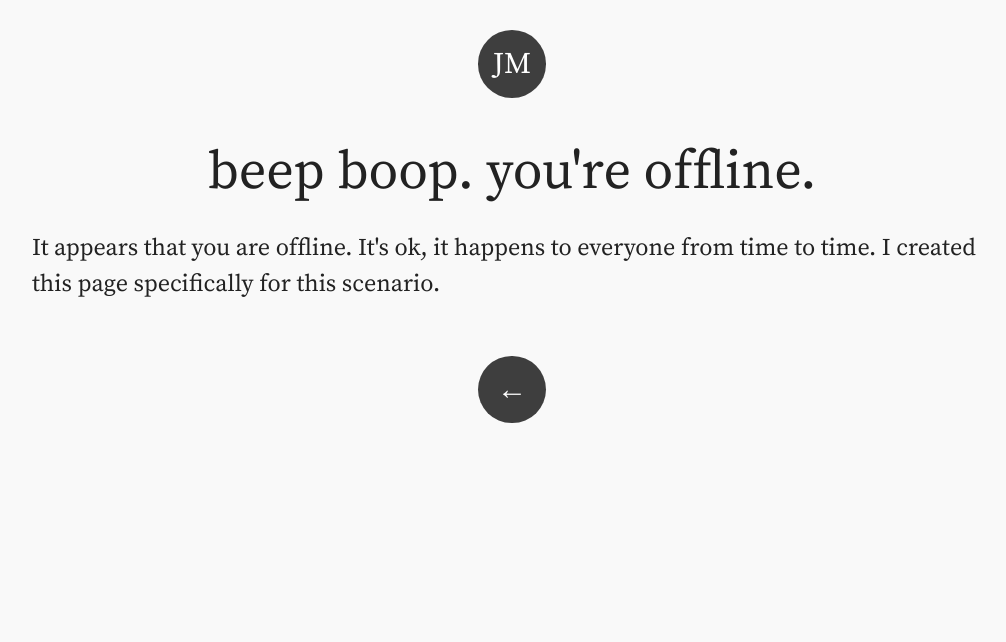
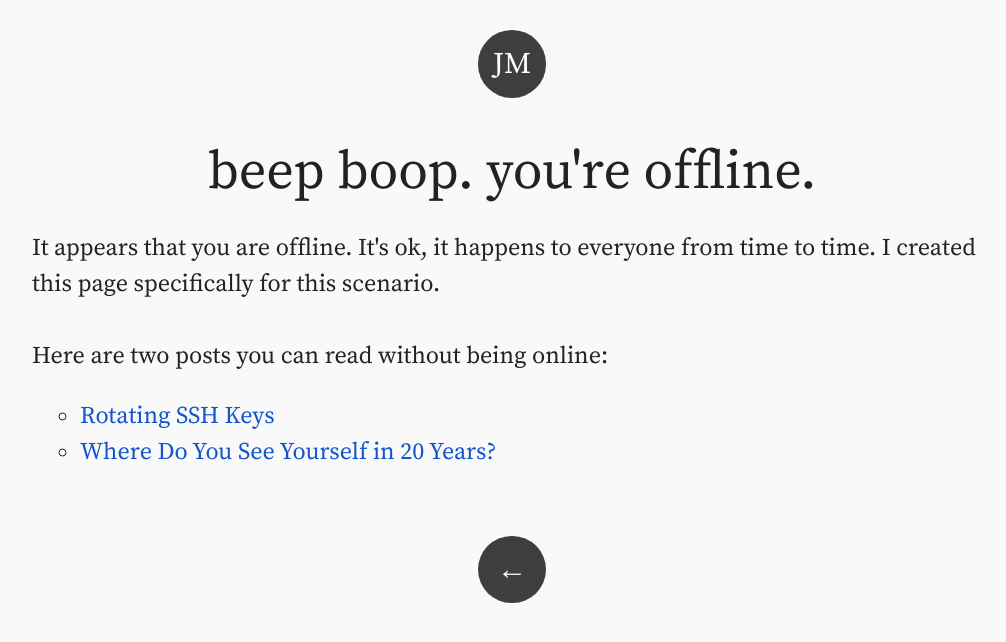
Before and after one commit to jsnmrs/jasonmorris, a Jekyll site: the page built from offline.html, in a window 1280 px wide. Shown: the top 642 px of the page, without its empty margins (128-1134 px from the left). Built offline with Jekyll 4.4.1, drawn with Linux system fonts in a browser that asks for light colours.

Commit message:
Set two posts for offline reading

```diff
--- a/offline.html
+++ b/offline.html
@@ -5,3 +5,15 @@ permalink: /offline/
 ---
 
 <p>It appears that you are offline. It's ok, it happens to everyone from time to time. I created this page specifically for this scenario.</p>
+
+<p>Here are two posts you can read without being online:</p>
+
+<ul>
+{% for post in site.posts %}
+  {% if post.offline %}
+    <li>
+      <a href="{{ post.url }}">{{ post.title }}</a>
+    </li>
+  {% endif %}
+{% endfor %}
+</ul>
--- a/servicecreamworker.js
+++ b/servicecreamworker.js
@@ -5,7 +5,7 @@ This is modified version of Ethan Marcotte's service worker, which is a (very, v
 (function() {
   "use strict";
 
-  const version = "v20180923";
+  const version = "v20180924";
   const cacheName = version + "::jsnmrs:";
 
   const staticCacheName = cacheName + "static";
@@ -22,6 +22,10 @@ This is modified version of Ethan Marcotte's service worker, which is a (very, v
     "/fonts/ssp.woff2",
     "/img/jason-iceland-320.jpg",
     "/img/jason-iceland-640.jpg",
+    "/img/twenty-240.jpg",
+    "/img/twenty-800.jpg",
+    "/img/twenty-1024.jpg",
+    "/img/twenty-1600.jpg",
     "/apple-touch-icon.png"
   ];
 
```
Also changed, not shown: _posts/2011-09-23-twenty-years-later.md (+1 -0 lines), _posts/2016-02-15-rotating-ssh-keys.md (+1 -0 lines).
